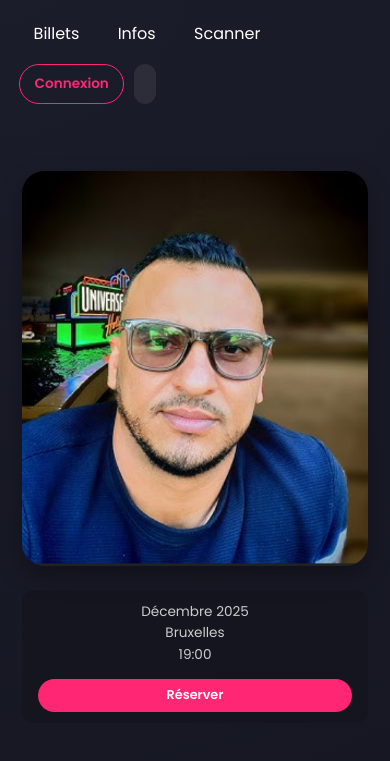
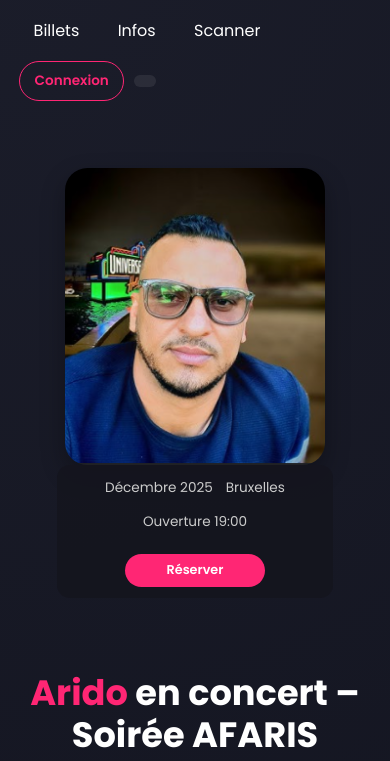
Before and after one commit to MeritoHassan/afaris, a plain HTML site: page public/index.html in a window 390 px wide. Shown: the part 62-823 px from the top of the page. Drawn offline with Linux system fonts and the light colour scheme; no server answers.

Commit message:
responsity sur tel

```diff
--- a/public/index.html
+++ b/public/index.html
@@ -3,7 +3,7 @@
 <head>
   <meta charset="UTF-8" />
   <meta name="viewport" content="width=device-width, initial-scale=1.0" />
-  <title>Soirée Arido – AFARIS</title>
+  <title>Soirée Arido – Organisé par AFARIS</title>
   <link rel="stylesheet" href="/styles.css" />
   <link rel="icon" href="/assets/logo_afaris.png" type="image/png" />
   <!-- Styles légers du modal audio -->
@@ -39,7 +39,7 @@
 
   <main class="hero">
     <div class="hero-content">
-      <h1><span class="highlight">Arido</span> en Live – Soirée AFARIS</h1>
+      <h1><span class="highlight">Arido</span> en concert – Soirée AFARIS</h1>
       <p>Une nuit à ne pas manquer. Achetez vos billets maintenant et recevez un QR code unique par e-mail.</p>
       <div class="hero-buttons">
         <a href="#tickets" class="btn primary">Acheter mon billet</a>
@@ -58,7 +58,7 @@
       <div class="event-info">
         <span>Décembre 2025</span>
         <span>Bruxelles</span>
-        <span>19:00</span>
+        <span>Ouverture 19:00</span>
         <a href="#tickets" class="btn small primary">Réserver</a>
       </div>
     </div>
--- a/public/styles.css
+++ b/public/styles.css
@@ -340,8 +340,16 @@ footer {
 
   header.navbar {
     flex-direction: column;
-    gap: 1rem;
+    gap: 0.8rem;
     padding: 1.5rem 1.4rem;
+    align-items: flex-start;
+  }
+
+  header nav {
+    display: flex;
+    flex-wrap: wrap;
+    align-items: center;
+    gap: 0.6rem;
   }
 
   header nav a {
@@ -407,18 +415,27 @@ footer {
   }
 
   .hero-image {
-    max-width: 100%;
+    order: -1;
+    max-width: 80%;
+    margin: 0 auto 1.4rem;
+    display: flex;
+    flex-direction: column;
+    align-items: center;
   }
 
   .event-info {
     position: static;
-    margin-top: 1rem;
+    margin: 0 auto 1rem;
     text-align: center;
+    display: flex;
+    justify-content: center;
+    gap: 0.8rem;
+    flex-wrap: wrap;
   }
 
   .event-info .btn {
-    width: 100%;
-    margin-top: 0.8rem;
+    width: auto;
+    min-width: 140px;
   }
 
   .tickets-section,
@@ -438,4 +455,14 @@ footer {
   footer {
     padding: 1.6rem 1.2rem;
   }
+
+  .hero-image img {
+    width: 100%;
+    max-width: 260px;
+  }
+
+  .hero-content {
+    order: 2;
+    width: 100%;
+  }
 }
```
